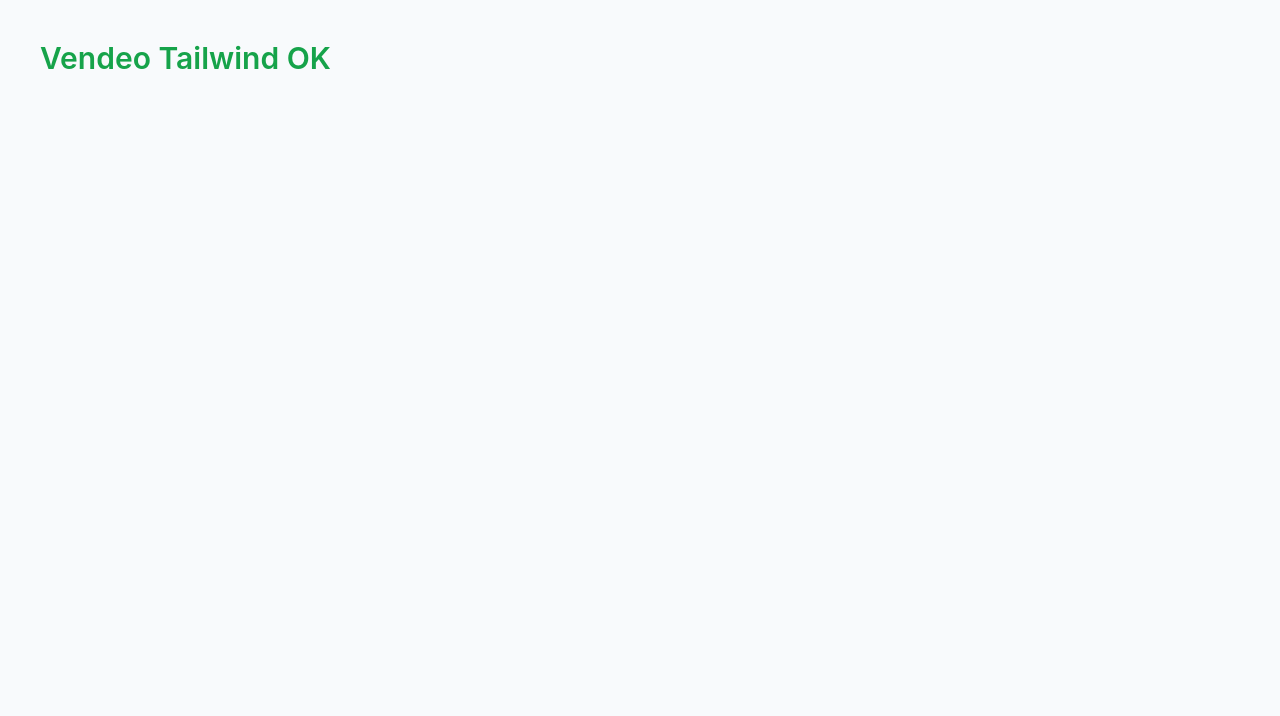
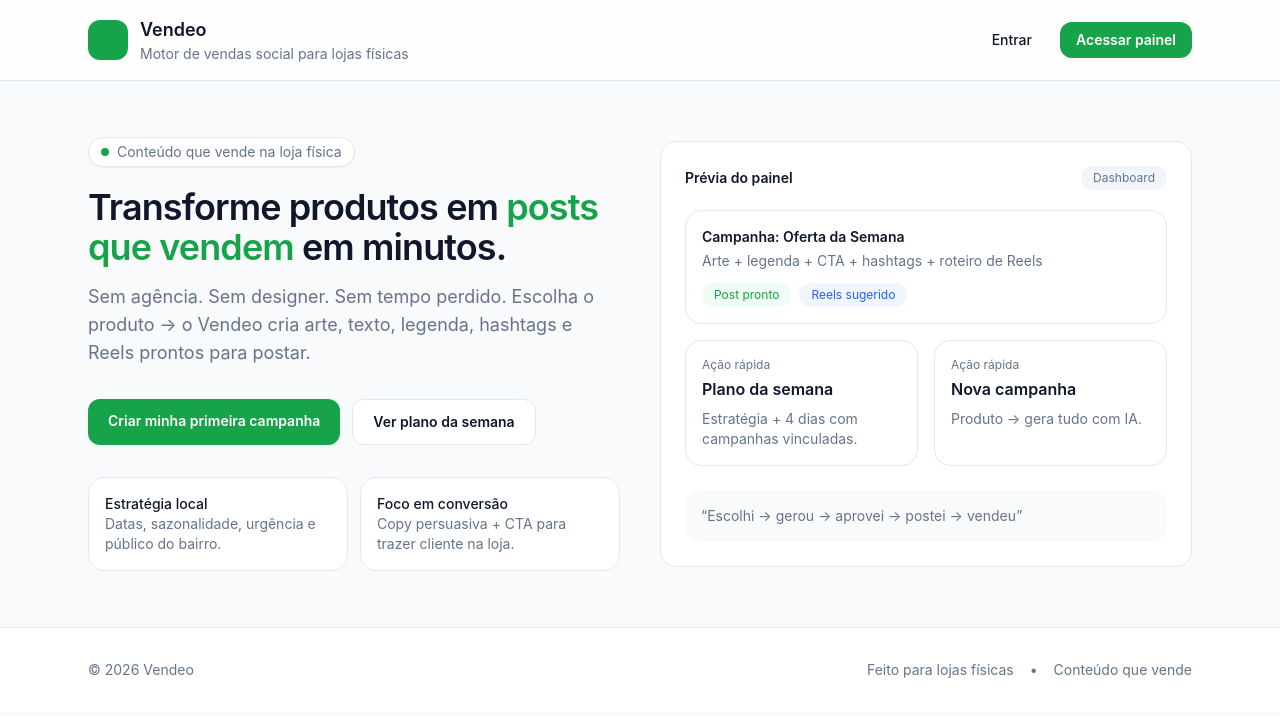
Before and after one commit to wagnercarisson/vendeo, a Next.js app: page / in a window 1280 px wide. Shown: the top 716 px of the page. Built offline with nearby package versions, Linux system fonts and the light colour scheme.

Commit message:
Update page.tsx

```diff
--- a/app/page.tsx
+++ b/app/page.tsx
@@ -1,9 +1,146 @@
-export default function Page() {
+import Link from "next/link";
+
+export default function HomePage() {
   return (
-    <div className="p-10">
-      <div className="text-3xl font-semibold text-vendeo-green">
-        Vendeo Tailwind OK
-      </div>
+    <div className="min-h-screen bg-vendeo-bg">
+      {/* Topbar */}
+      <header className="sticky top-0 z-10 border-b border-vendeo-border bg-white/80 backdrop-blur">
+        <div className="mx-auto flex max-w-6xl items-center justify-between px-6 py-4">
+          <div className="flex items-center gap-3">
+            <div className="h-10 w-10 rounded-xl bg-vendeo-green shadow-soft" />
+            <div className="leading-tight">
+              <div className="text-lg font-semibold text-vendeo-text">Vendeo</div>
+              <div className="text-sm text-vendeo-muted">
+                Motor de vendas social para lojas físicas
+              </div>
+            </div>
+          </div>
+
+          <nav className="flex items-center gap-3">
+            <Link
+              href="/login"
+              className="rounded-xl px-4 py-2 text-sm font-medium text-vendeo-text hover:bg-slate-100"
+            >
+              Entrar
+            </Link>
+            <Link
+              href="/app"
+              className="rounded-xl bg-vendeo-green px-4 py-2 text-sm font-semibold text-white hover:bg-vendeo-greenLight"
+            >
+              Acessar painel
+            </Link>
+          </nav>
+        </div>
+      </header>
+
+      {/* Hero */}
+      <main className="mx-auto max-w-6xl px-6 py-14">
+        <div className="grid gap-10 lg:grid-cols-2 lg:items-center">
+          <div>
+            <div className="inline-flex items-center gap-2 rounded-full border border-vendeo-border bg-white px-3 py-1 text-sm text-vendeo-muted shadow-sm">
+              <span className="h-2 w-2 rounded-full bg-vendeo-green" />
+              Conteúdo que vende na loja física
+            </div>
+
+            <h1 className="mt-5 text-4xl font-semibold tracking-tight text-vendeo-text">
+              Transforme produtos em{" "}
+              <span className="text-vendeo-green">posts que vendem</span> em minutos.
+            </h1>
+
+            <p className="mt-4 text-lg text-vendeo-muted">
+              Sem agência. Sem designer. Sem tempo perdido. Escolha o produto → o Vendeo
+              cria arte, texto, legenda, hashtags e Reels prontos para postar.
+            </p>
+
+            <div className="mt-8 flex flex-wrap gap-3">
+              <Link
+                href="/app"
+                className="rounded-xl bg-vendeo-green px-5 py-3 text-sm font-semibold text-white hover:bg-vendeo-greenLight shadow-soft"
+              >
+                Criar minha primeira campanha
+              </Link>
+              <Link
+                href="/plans"
+                className="rounded-xl border border-vendeo-border bg-white px-5 py-3 text-sm font-semibold text-vendeo-text hover:bg-slate-50"
+              >
+                Ver plano da semana
+              </Link>
+            </div>
+
+            <div className="mt-8 grid gap-3 text-sm text-vendeo-muted sm:grid-cols-2">
+              <div className="rounded-2xl border border-vendeo-border bg-white p-4">
+                <div className="font-medium text-vendeo-text">Estratégia local</div>
+                <div>Datas, sazonalidade, urgência e público do bairro.</div>
+              </div>
+              <div className="rounded-2xl border border-vendeo-border bg-white p-4">
+                <div className="font-medium text-vendeo-text">Foco em conversão</div>
+                <div>Copy persuasiva + CTA para trazer cliente na loja.</div>
+              </div>
+            </div>
+          </div>
+
+          {/* Preview */}
+          <div className="rounded-2xl border border-vendeo-border bg-white p-6 shadow-soft">
+            <div className="flex items-center justify-between">
+              <div className="text-sm font-semibold text-vendeo-text">Prévia do painel</div>
+              <span className="rounded-full bg-slate-100 px-3 py-1 text-xs text-vendeo-muted">
+                Dashboard
+              </span>
+            </div>
+
+            <div className="mt-5 grid gap-4">
+              <div className="rounded-2xl border border-vendeo-border p-4">
+                <div className="text-sm font-semibold text-vendeo-text">
+                  Campanha: Oferta da Semana
+                </div>
+                <div className="mt-1 text-sm text-vendeo-muted">
+                  Arte + legenda + CTA + hashtags + roteiro de Reels
+                </div>
+                <div className="mt-3 flex gap-2">
+                  <span className="rounded-full bg-green-50 px-3 py-1 text-xs text-vendeo-green">
+                    Post pronto
+                  </span>
+                  <span className="rounded-full bg-blue-50 px-3 py-1 text-xs text-vendeo-blue">
+                    Reels sugerido
+                  </span>
+                </div>
+              </div>
+
+              <div className="grid gap-4 sm:grid-cols-2">
+                <div className="rounded-2xl border border-vendeo-border p-4">
+                  <div className="text-xs text-vendeo-muted">Ação rápida</div>
+                  <div className="mt-1 font-semibold text-vendeo-text">Plano da semana</div>
+                  <div className="mt-2 text-sm text-vendeo-muted">
+                    Estratégia + 4 dias com campanhas vinculadas.
+                  </div>
+                </div>
+                <div className="rounded-2xl border border-vendeo-border p-4">
+                  <div className="text-xs text-vendeo-muted">Ação rápida</div>
+                  <div className="mt-1 font-semibold text-vendeo-text">Nova campanha</div>
+                  <div className="mt-2 text-sm text-vendeo-muted">
+                    Produto → gera tudo com IA.
+                  </div>
+                </div>
+              </div>
+            </div>
+
+            <div className="mt-6 rounded-2xl bg-slate-50 p-4 text-sm text-vendeo-muted">
+              “Escolhi → gerou → aprovei → postei → vendeu”
+            </div>
+          </div>
+        </div>
+      </main>
+
+      <footer className="border-t border-vendeo-border bg-white">
+        <div className="mx-auto flex max-w-6xl flex-col gap-2 px-6 py-8 text-sm text-vendeo-muted sm:flex-row sm:items-center sm:justify-between">
+          <div>© {new Date().getFullYear()} Vendeo</div>
+          <div className="flex gap-4">
+            <span>Feito para lojas físicas</span>
+            <span>•</span>
+            <span>Conteúdo que vende</span>
+          </div>
+        </div>
+      </footer>
     </div>
   );
 }
```
